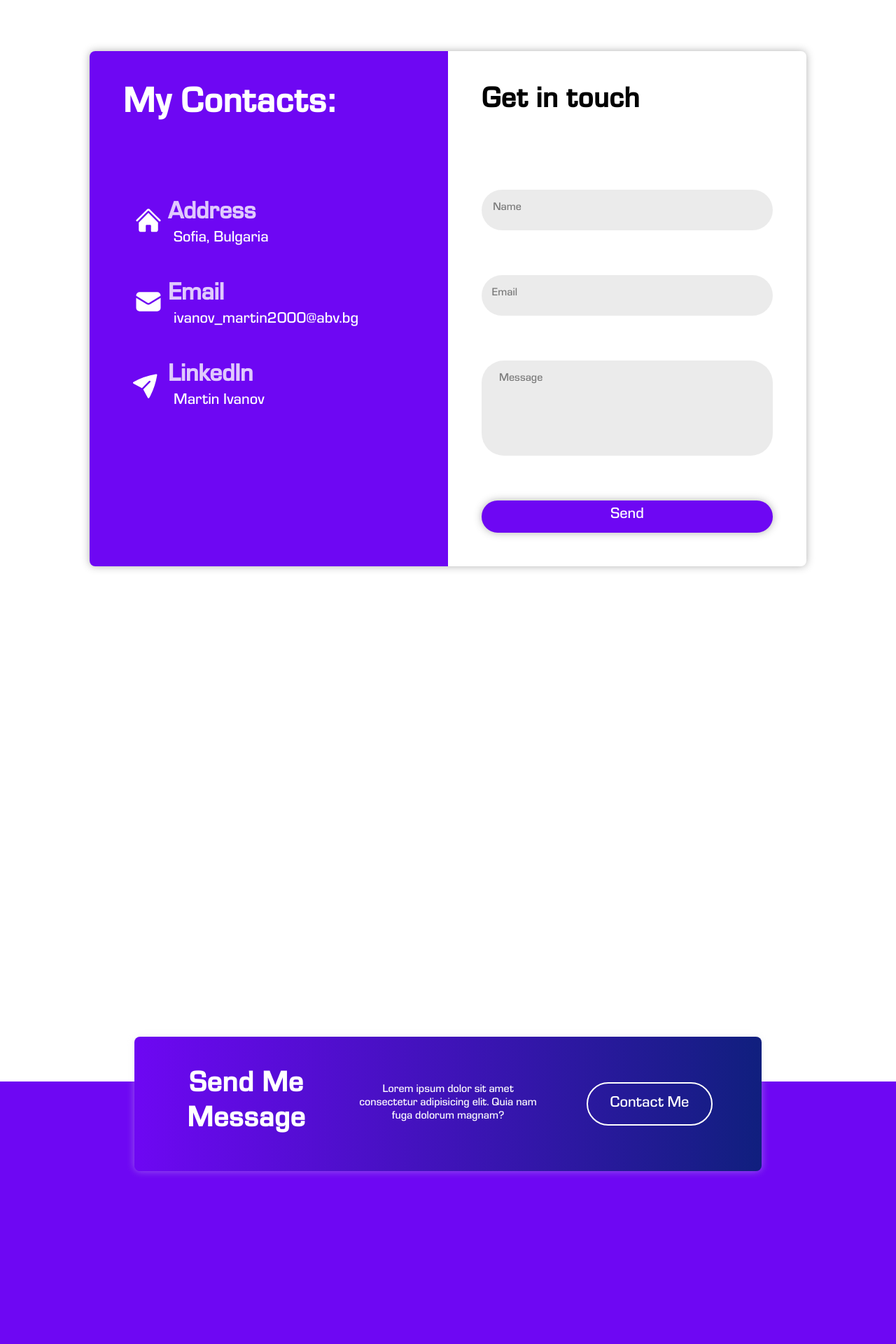
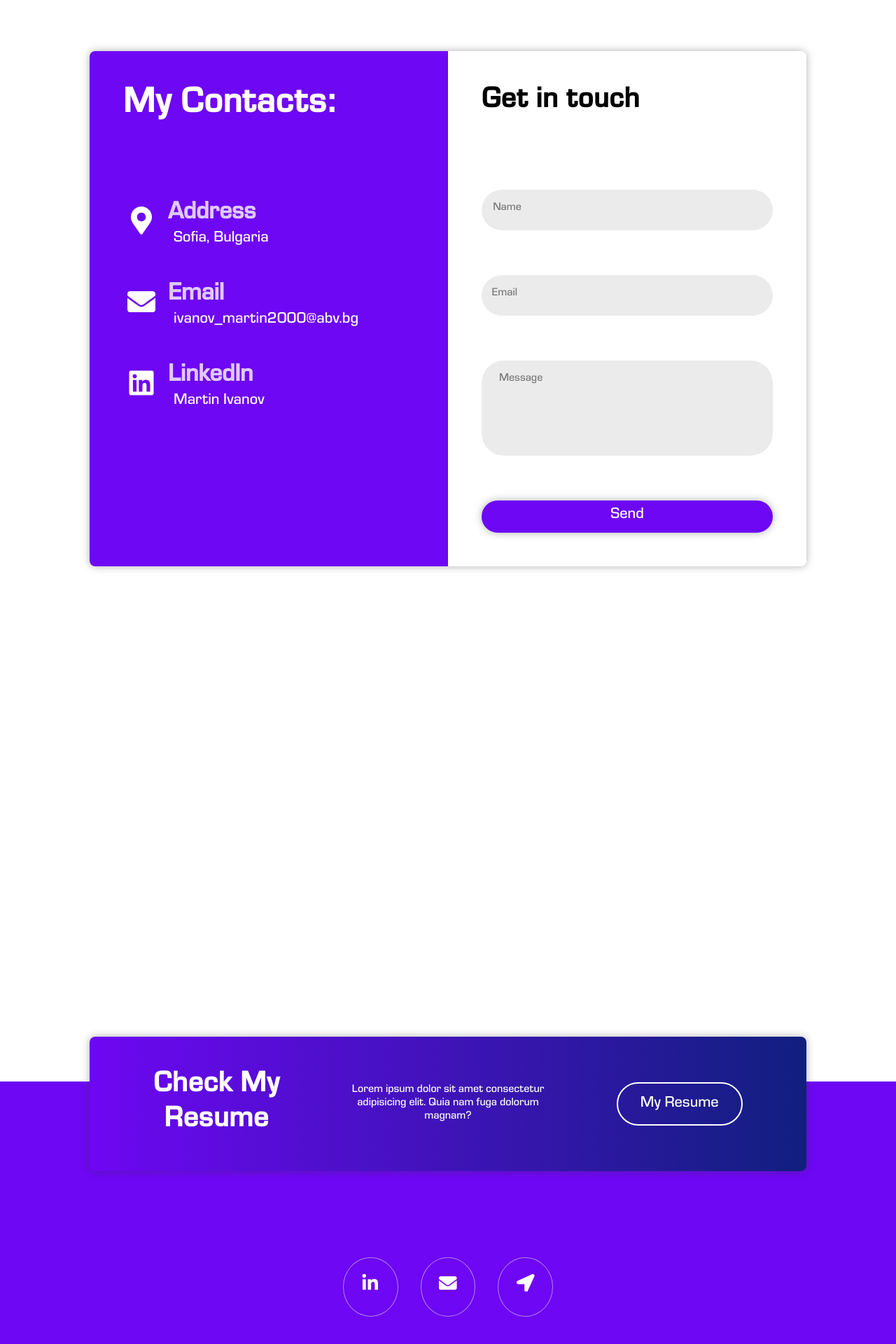
Before and after one commit to martin0626/portfolio_React, a React (Vite) app: page /contact in a window 1280 px wide. Shown: the part 136-2056 px from the top of the page at 70% size. Built offline with nearby package versions, Linux system fonts and the light colour scheme.

Commit message:
Finished Footer, Added Resume Page

```diff
--- a/package.json
+++ b/package.json
@@ -12,6 +12,7 @@
   "dependencies": {
     "react": "^18.3.1",
     "react-dom": "^18.3.1",
+    "react-icons": "^5.3.0",
     "react-router-dom": "^6.27.0",
     "sass": "^1.80.3"
   },
--- a/src/App.jsx
+++ b/src/App.jsx
@@ -3,6 +3,7 @@ import RootPage from "./pages/Root.jsx"
 import HomePage from "./pages/Home.jsx"
 import ContactPage from "./pages/Contact.jsx"
 import ProjectPage from "./pages/Project.jsx"
+import PfPage from "./pages/Portfolio.jsx"
 
 
 const router = createBrowserRouter([
@@ -22,6 +23,10 @@ const router = createBrowserRouter([
         path: 'project/:id',
         element: <ProjectPage/>,
       },
+      {
+        path: 'portfolio',
+        element: <PfPage/>,
+      },
     ]
   }
 ])
@@ -30,7 +35,6 @@ const router = createBrowserRouter([
 
 
 export default function App() {
-
   return (
     <RouterProvider router={router} />
   )
--- a/src/components/Contact/ContactInfo.jsx
+++ b/src/components/Contact/ContactInfo.jsx
@@ -1,8 +1,10 @@
-import { useContext } from "react";
+import { useContext, useState } from "react";
 import { NotificationContext } from "../../pages/Root";
+import { FaLinkedin, FaEnvelope, FaMapMarkerAlt  } from "react-icons/fa";
+
 
 export default function ContactInfo({}){
-
+    const [action, setAction] = useState('');
     const { notificationHandler } = useContext(NotificationContext);
 
     const onCopyHandler = (text)=>{
@@ -10,37 +12,56 @@ export default function ContactInfo({}){
         navigator.clipboard.writeText(text)
     };
 
+    const onHoverHandler = (id)=>{
+        setAction(id)
+    }
+
+    const onVistHandler = (link)=>{
+        window.open(link);
+    }
+
 
     return (
         <div className="contacts">
-            <div onClick={()=>onCopyHandler('Sofia, Bulgaria')} className="contacts-single">
+            <div
+                onMouseOver={()=>onHoverHandler('address')}
+                onMouseLeave={()=>onHoverHandler('')}
+                onClick={()=>onCopyHandler('Sofia, Bulgaria')}
+                className="contacts-single"
+            >
                 <span className="contacts-single-logo">
-                    <svg xmlns="http://www.w3.org/2000/svg" viewBox="0 0 24 24" fill="currentColor" className="size-6">
-                        <path d="M11.47 3.841a.75.75 0 0 1 1.06 0l8.69 8.69a.75.75 0 1 0 1.06-1.061l-8.689-8.69a2.25 2.25 0 0 0-3.182 0l-8.69 8.69a.75.75 0 1 0 1.061 1.06l8.69-8.689Z" />
-                        <path d="m12 5.432 8.159 8.159c.03.03.06.058.091.086v6.198c0 1.035-.84 1.875-1.875 1.875H15a.75.75 0 0 1-.75-.75v-4.5a.75.75 0 0 0-.75-.75h-3a.75.75 0 0 0-.75.75V21a.75.75 0 0 1-.75.75H5.625a1.875 1.875 0 0 1-1.875-1.875v-6.198a2.29 2.29 0 0 0 .091-.086L12 5.432Z" />
-                    </svg>
+                    <FaMapMarkerAlt/>
                 </span>
                 <h3>Address</h3>
                 <p>Sofia, Bulgaria</p>
+                <p className={action === 'address' ? 'action action-shown' : 'action'}>Copy</p>
             </div>
-            <div onClick={()=>onCopyHandler('ivanov_martin2000@abv.bg')} className="contacts-single">
+
+            <div
+                onMouseOver={()=>onHoverHandler('email')}
+                onMouseLeave={()=>onHoverHandler('')}
+                onClick={()=>onVistHandler('mailto:ivanov_martin2000@abv.bg')}
+                className="contacts-single"
+            >
                 <span className="contacts-single-logo">
-                    <svg xmlns="http://www.w3.org/2000/svg" viewBox="0 0 24 24" fill="currentColor" className="size-6">
-                        <path d="M1.5 8.67v8.58a3 3 0 0 0 3 3h15a3 3 0 0 0 3-3V8.67l-8.928 5.493a3 3 0 0 1-3.144 0L1.5 8.67Z" />
-                        <path d="M22.5 6.908V6.75a3 3 0 0 0-3-3h-15a3 3 0 0 0-3 3v.158l9.714 5.978a1.5 1.5 0 0 0 1.572 0L22.5 6.908Z" />
-                    </svg>
+                    <FaEnvelope/>
                 </span>
                 <h3>Email</h3>
                 <p>ivanov_martin2000@abv.bg</p>
+                <p className={action === 'email' ? 'action action-shown' : 'action'}>Send</p>
             </div>
-            <div onClick={()=>onCopyHandler('linkedin.com/in/мартин-иванов-851b79254')} className="contacts-single">
-                <span style={{transform: "rotate(-45deg)"}} className="contacts-single-logo">
-                    <svg xmlns="http://www.w3.org/2000/svg" viewBox="0 0 24 24" fill="currentColor" class="size-6">
-                        <path d="M3.478 2.404a.75.75 0 0 0-.926.941l2.432 7.905H13.5a.75.75 0 0 1 0 1.5H4.984l-2.432 7.905a.75.75 0 0 0 .926.94 60.519 60.519 0 0 0 18.445-8.986.75.75 0 0 0 0-1.218A60.517 60.517 0 0 0 3.478 2.404Z" />
-                    </svg>
+            <div
+                onMouseOver={()=>onHoverHandler('in')}
+                onMouseLeave={()=>onHoverHandler('')}
+                onClick={()=>onVistHandler('https://www.linkedin.com/in/%D0%BC%D0%B0%D1%80%D1%82%D0%B8%D0%BD-%D0%B8%D0%B2%D0%B0%D0%BD%D0%BE%D0%B2-851b79254/')}
+                className="contacts-single"
+            >
+                <span className="contacts-single-logo">
+                    <FaLinkedin />
                 </span>
                 <h3>LinkedIn</h3>
                 <p>Martin Ivanov</p>
+                <p className={action === 'in' ? 'action action-shown' : 'action'}>Visit</p>
             </div>
         </div>
     )
--- a/src/components/Footer/Footer.jsx
+++ b/src/components/Footer/Footer.jsx
@@ -1,15 +1,44 @@
 import { Link } from "react-router-dom";
+import { FaLinkedinIn, FaEnvelope, FaLocationArrow  } from "react-icons/fa";
+
 
 export default function FooterEl(){
+
+
+    const onVistHandler = (link)=>{
+        window.open(link);
+    }
+
+
     return (
         <section className="footer">
             <div className="footer-contact">
-                <h1 className="secondaryHeader white-text">Send Me Message</h1>
+                <h1 className="secondaryHeader white-text">Check My Resume</h1>
                 <p>Lorem ipsum dolor sit amet consectetur adipisicing elit. Quia nam fuga dolorum magnam?</p>
-                <Link to='/contact' className="mainBtn">Contact Me</Link>
+                <Link to='/portfolio' className="mainBtn">My Resume</Link>
             </div>
             <div className="footer-main">
 
+                <div className="footer-main-icons">
+                    <p
+                        onClick={()=>onVistHandler('https://www.linkedin.com/in/%D0%BC%D0%B0%D1%80%D1%82%D0%B8%D0%BD-%D0%B8%D0%B2%D0%B0%D0%BD%D0%BE%D0%B2-851b79254/')}
+                        className="footer-main-icon"
+                    >
+                        <FaLinkedinIn/>
+                    </p>
+                    <p
+                        className="footer-main-icon"
+                        onClick={()=>onVistHandler('mailto:ivanov_martin2000@abv.bg')}
+                    >
+                        <FaEnvelope/>
+                    </p>
+                    <Link
+                        className="footer-main-icon"
+                        to='/contact'
+                    >
+                        <FaLocationArrow />
+                    </Link>
+                </div>
             </div>
         </section>
     )
--- /dev/null
+++ b/src/pages/Portfolio.jsx
@@ -0,0 +1,5 @@
+export default function PfPage(){
+    return(
+        <h1>Work</h1>
+    )
+}
--- a/src/styles/Contact/_contact.scss
+++ b/src/styles/Contact/_contact.scss
@@ -40,15 +40,15 @@
             transition: all 0.3s;
             border-radius: 8px;
 
-            &::after{
-                content: 'COPY';
-                position: absolute;
-                right: 10%;
-                top: 0%;
-                transform: translateY(-50%);
-                opacity: 0;
-                transition: all 0.3s;
-            }
+            // &::after{
+            //     content: 'COPY';
+            //     position: absolute;
+            //     right: 10%;
+            //     top: 0%;
+            //     transform: translateY(-50%);
+            //     opacity: 0;
+            //     transition: all 0.3s;
+            // }
 
 
             &:hover{
@@ -75,11 +75,9 @@
 
         &-single-logo{
             position: absolute;
-            width: 2.5rem;
-            height: 2.5rem;
-            left: 1rem;
+            font-size: 2.5rem;
+            left: 0.4rem;
             top: 20%;
-            // transform: translateY(-50%);
         }
     }
 }
@@ -158,3 +156,21 @@
 .hiddenEl {
     opacity: 0;
 }
+
+
+.action {
+    position: absolute;
+    right: 10%;
+    top: 0%;
+    transform: translateY(-50%);
+    opacity: 0;
+    transition: all 0.3s;
+    text-transform: uppercase;
+    letter-spacing: 1px;
+}
+
+
+.action-shown {
+    top: 45%;
+    opacity: 1;
+}
--- a/src/styles/Footer/_footer.scss
+++ b/src/styles/Footer/_footer.scss
@@ -7,21 +7,59 @@
     display: flex;
     flex-direction: column;
     align-items: center;
+
+
+
+
     &-main {
         position: relative;
         width: 100%;
         height: 50vh;
         background-color: variables.$mainColor;
         z-index: 1;
+        display: flex;
+        flex-direction: column;
+        align-items: center;
+        justify-content: end;
+        padding: 4rem 2rem;
+        gap: 2rem;
+
+
+
+        &-icons{
+            display: flex;
+            justify-content: center;
+            align-items:end;
+            gap: 2rem;
+            font-size: 1.6rem;
+            color: #fff !important;
+        }
+
+        &-icon {
+            border: 1px solid #ffffff7e;
+            padding: 1.4rem 1.6rem;
+            border-radius: 100%;
+            transition: all 0.3s;
+            color: #fff !important;
+
+
+
+            &:hover{
+                cursor: pointer;
+                background-color: #fff;
+                color: variables.$mainColor !important;
+                transform: scale(1.2);
+            }
+        }
     }
 
     &-contact {
         position: relative;
         min-height: 12rem;
-        width: 70%;
+        // width: 70%;
         background-image: linear-gradient(to left, #101f7e , variables.$mainColor);
         margin-bottom: -8rem;
-        margin-inline: 2rem;
+        margin-inline: 8rem;
         overflow: hidden;
         z-index: 2;
         border-radius: 8px;
@@ -33,7 +71,7 @@
         color: #fff;
         justify-items: center;
         text-align: center;
-        box-shadow: variables.$mainShodwsLight;
+        box-shadow: variables.$mainShodws;
 
         a{
             width: fit-content;
@@ -46,5 +84,29 @@
                 border-color: variables.$mainColor;
             }
         }
+
+        @media screen and (max-width: 1000px) {
+            display: flex;
+            flex-direction: column;
+            gap: 3rem;
+            margin-bottom: -12rem;
+            margin-inline: 2rem;
+
+
+            p{
+                padding-inline: 2rem;
+            }
+        }
+
+        @media screen and (max-width: variables.$breakpoint-medium) {
+            margin-bottom: -16rem;
+        }
+
+        @media screen and (max-width: variables.$breakpoint-small) {
+
+            p{
+                padding-inline: 1rem;
+            }
+        }
     }
 }
```
Also changed, not shown: 1 other file (tests, documents, lock files or other folders).
